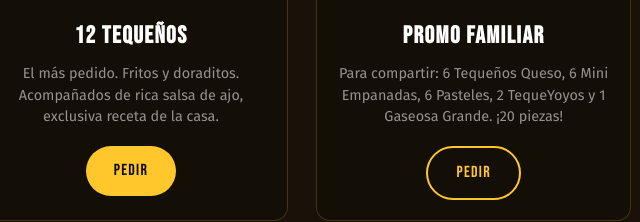
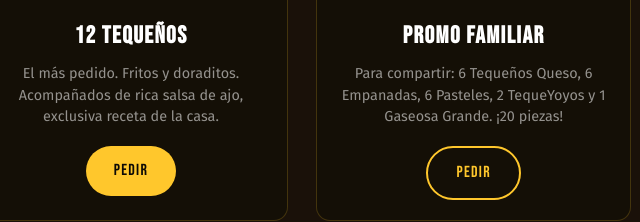
Before and after one commit to tequeonda/tequeonda.github.io, a plain HTML site: page index.html in a window 1280 px wide. Shown: the part 2233-2455 px from the top of the page, 509-1149 px from the left. Drawn offline with Linux system fonts and the light colour scheme.

Commit message:
Promo Familiar: 6 Empanadas (sin mini)

```diff
--- a/index.html
+++ b/index.html
@@ -183,7 +183,7 @@
                 <img src="img/pfa.jpg" alt="Promo Familiar">
                 <div class="combo-card-body">
                     <h3>Promo Familiar</h3>
-                    <p>Para compartir: 6 Tequeños Queso, 6 Mini Empanadas, 6 Pasteles, 2 TequeYoyos y 1 Gaseosa Grande. ¡20 piezas!</p>
+                    <p>Para compartir: 6 Tequeños Queso, 6 Empanadas, 6 Pasteles, 2 TequeYoyos y 1 Gaseosa Grande. ¡20 piezas!</p>
                     <a href="https://menu.fu.do/tequeonda" class="btn btn-outline" target="_blank" rel="noopener">Pedir</a>
                 </div>
             </div>
```
